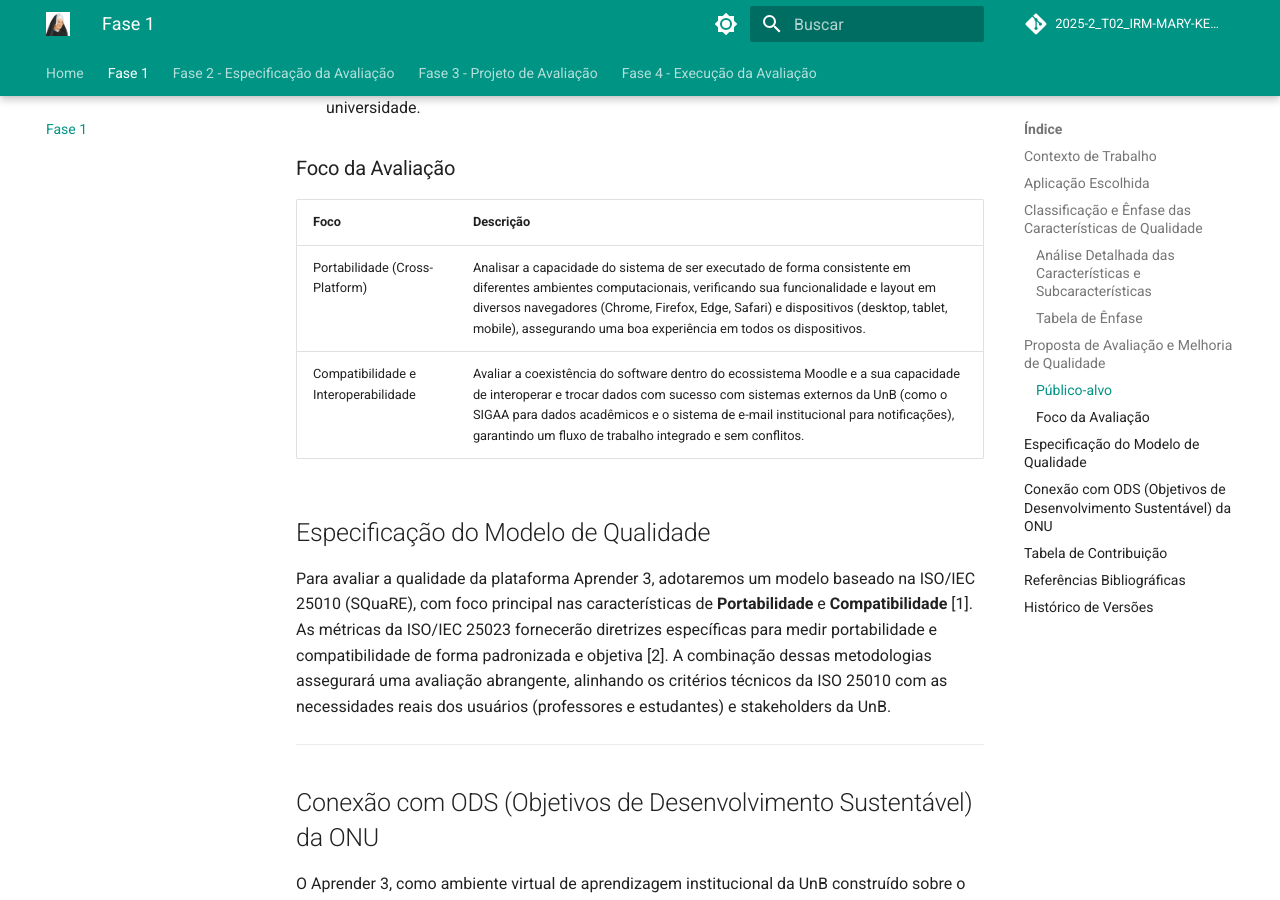
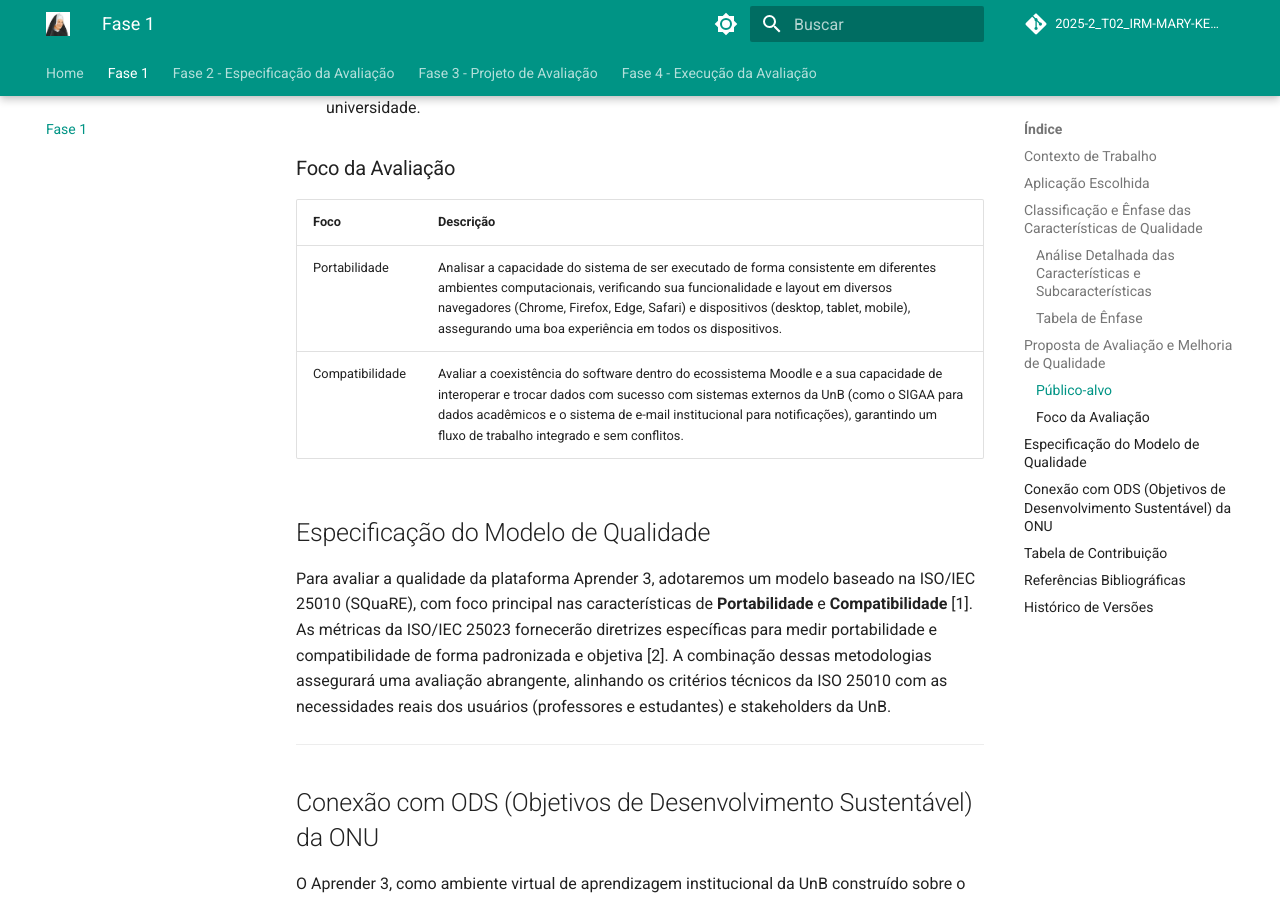
Before and after one commit to FCTE-Qualidade-de-Software-1/2025-2_T02_IRM-MARY-KELLER, an MkDocs documentation site: the page built from docs/fase_1/fase_1.md, in a window 1280 px wide and 900 px high, scrolled down 4900 px. Built offline with MkDocs 1.6.1 and Material for MkDocs 9.7.7, drawn with Linux system fonts in a browser that asks for light colours; comment, search, counter and statistics services are not loaded.

Commit message:
fix:  correção pequena nos textos

```diff
--- a/docs/fase_1/fase_1.md
+++ b/docs/fase_1/fase_1.md
@@ -86,8 +86,8 @@
 
 | Foco | Descrição |
 | --- | --- |
-| Portabilidade (Cross-Platform) | Analisar a capacidade do sistema de ser executado de forma consistente em diferentes ambientes computacionais, verificando sua funcionalidade e layout em diversos navegadores (Chrome, Firefox, Edge, Safari) e dispositivos (desktop, tablet, mobile), assegurando uma boa experiência em todos os dispositivos. |
-| Compatibilidade e Interoperabilidade | Avaliar a coexistência do software dentro do ecossistema Moodle e a sua capacidade de interoperar e trocar dados com sucesso com sistemas externos da UnB (como o SIGAA para dados acadêmicos e o sistema de e-mail institucional para notificações), garantindo um fluxo de trabalho integrado e sem conflitos. |
+| Portabilidade | Analisar a capacidade do sistema de ser executado de forma consistente em diferentes ambientes computacionais, verificando sua funcionalidade e layout em diversos navegadores (Chrome, Firefox, Edge, Safari) e dispositivos (desktop, tablet, mobile), assegurando uma boa experiência em todos os dispositivos. |
+| Compatibilidade | Avaliar a coexistência do software dentro do ecossistema Moodle e a sua capacidade de interoperar e trocar dados com sucesso com sistemas externos da UnB (como o SIGAA para dados acadêmicos e o sistema de e-mail institucional para notificações), garantindo um fluxo de trabalho integrado e sem conflitos. |
 
 ## Especificação do Modelo de Qualidade
 
```
Also changed, not shown: docs/index.md (+1 -1 lines).
